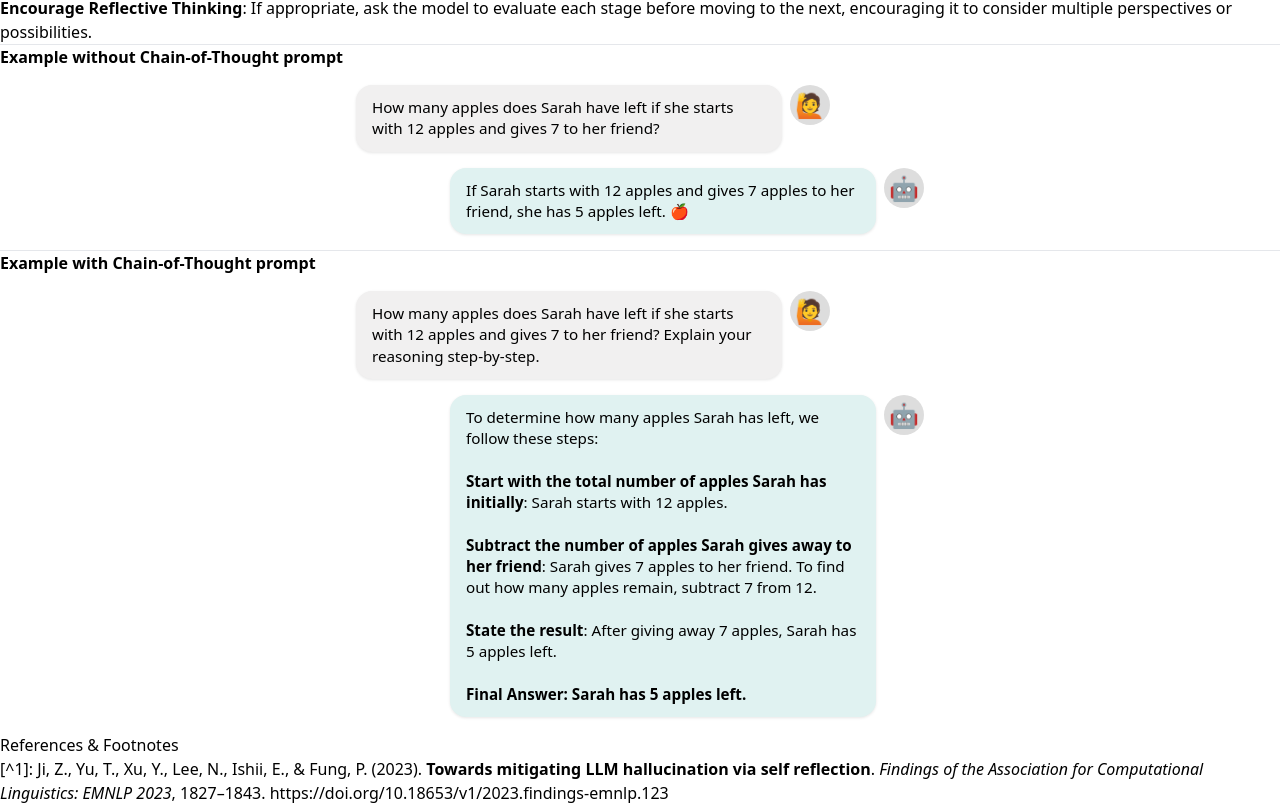
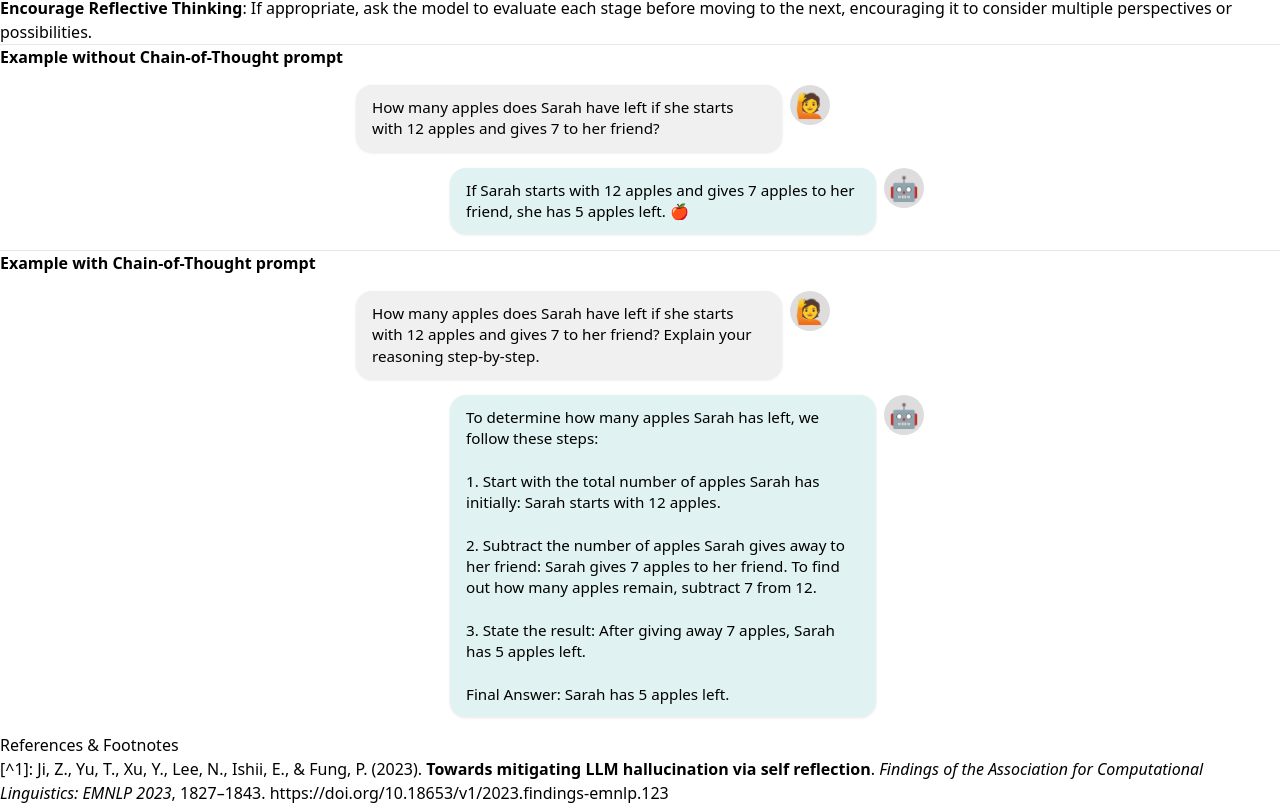
Before and after one commit to Sebstep/pathfinder-sage, a Next.js app: page /prompting/chain_of_thought_prompting in a window 1280 px wide. Shown: the part 390-1195 px from the top of the page. Built offline with nearby package versions, Linux system fonts and the light colour scheme.

Commit message:
used reusable component

```diff
--- a/pages/prompting/chain_of_thought_prompting.mdx
+++ b/pages/prompting/chain_of_thought_prompting.mdx
@@ -1,3 +1,5 @@
+import Chat from '../../components/chat'
+
 # Give the Model Time to Think
 
 In chain-of-thought prompting, you <mark>encourage the AI to "show its work" as it arrives at a conclusion</mark>. Rather than jumping straight to an answer, the model follows a series of logical steps or considerations, as if it’s walking you through its thought process.
@@ -23,38 +25,27 @@ Chain-of-thought prompting results in <mark>responses that are more thorough, lo
 
 **Example without Chain-of-Thought prompt**
 
-<div class="chat-container">
-  <div class="message user">
-    <div class="message-avatar">🙋</div>
-    <div class="message-bubble">How many apples does Sarah have left if she starts with 12 apples and gives 7 to her friend?</div>
-  </div>
-  <div class="message assistant">
-    <div class="message-avatar">🤖</div>
-    <div class="message-bubble">If Sarah starts with 12 apples and gives 7 apples to her friend, she has 5 apples left. 🍎</div>
-  </div>
-</div>
+<Chat
+    userMessage="How many apples does Sarah have left if she starts with 12 apples and gives 7 to her friend?"
+    assistantMessage="If Sarah starts with 12 apples and gives 7 apples to her friend, she has 5 apples left. 🍎"
+/>
 
 ---
 
 **Example with Chain-of-Thought prompt**
 
-<div class="chat-container">
-    <div class="message user">
-        <div class="message-avatar">🙋</div>
-        <div class="message-bubble">How many apples does Sarah have left if she starts with 12 apples and gives 7 to her friend? Explain your reasoning step-by-step.</div>
-    </div>
-    <div class="message assistant">
-        <div class="message-avatar">🤖</div>
-        <div class="message-bubble">
-            To determine how many apples Sarah has left, we follow these steps:
-            1. **Start with the total number of apples Sarah has initially**: Sarah starts with 12 apples.
-            2. **Subtract the number of apples Sarah gives away to her friend**: Sarah gives 7 apples to her friend. To find out how many apples remain, subtract 7 from 12.
-            3. **State the result**: After giving away 7 apples, Sarah has 5 apples left.
+<Chat
+    userMessage="How many apples does Sarah have left if she starts with 12 apples and gives 7 to her friend? Explain your reasoning step-by-step."
+    assistantMessage={`To determine how many apples Sarah has left, we follow these steps:
 
-            **Final Answer: Sarah has 5 apples left.**
-        </div>
-    </div>
-</div>
+1. Start with the total number of apples Sarah has initially: Sarah starts with 12 apples.
+
+2. Subtract the number of apples Sarah gives away to her friend: Sarah gives 7 apples to her friend. To find out how many apples remain, subtract 7 from 12.
+
+3. State the result: After giving away 7 apples, Sarah has 5 apples left.
+
+Final Answer: Sarah has 5 apples left.`}
+/>
 
 ## References & Footnotes
 
```
